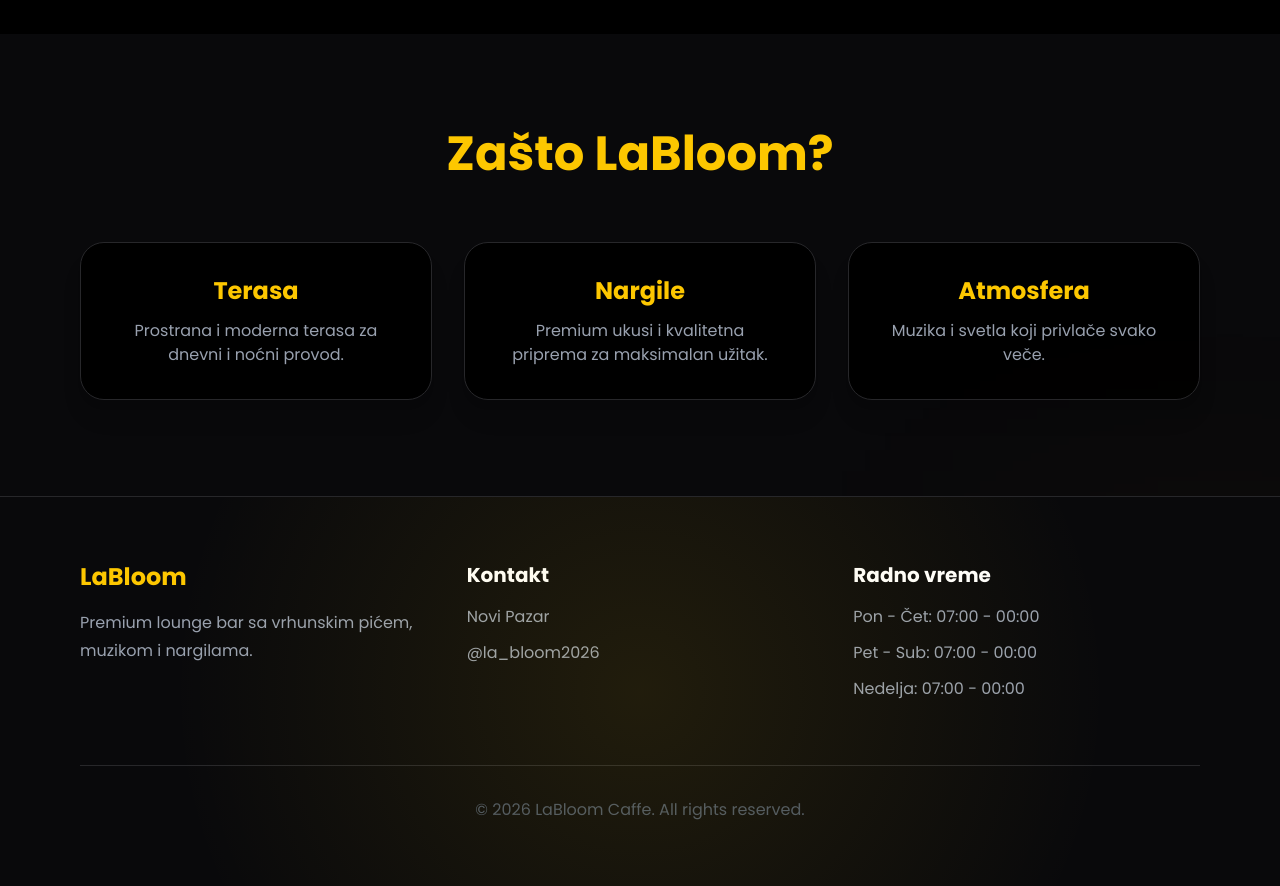
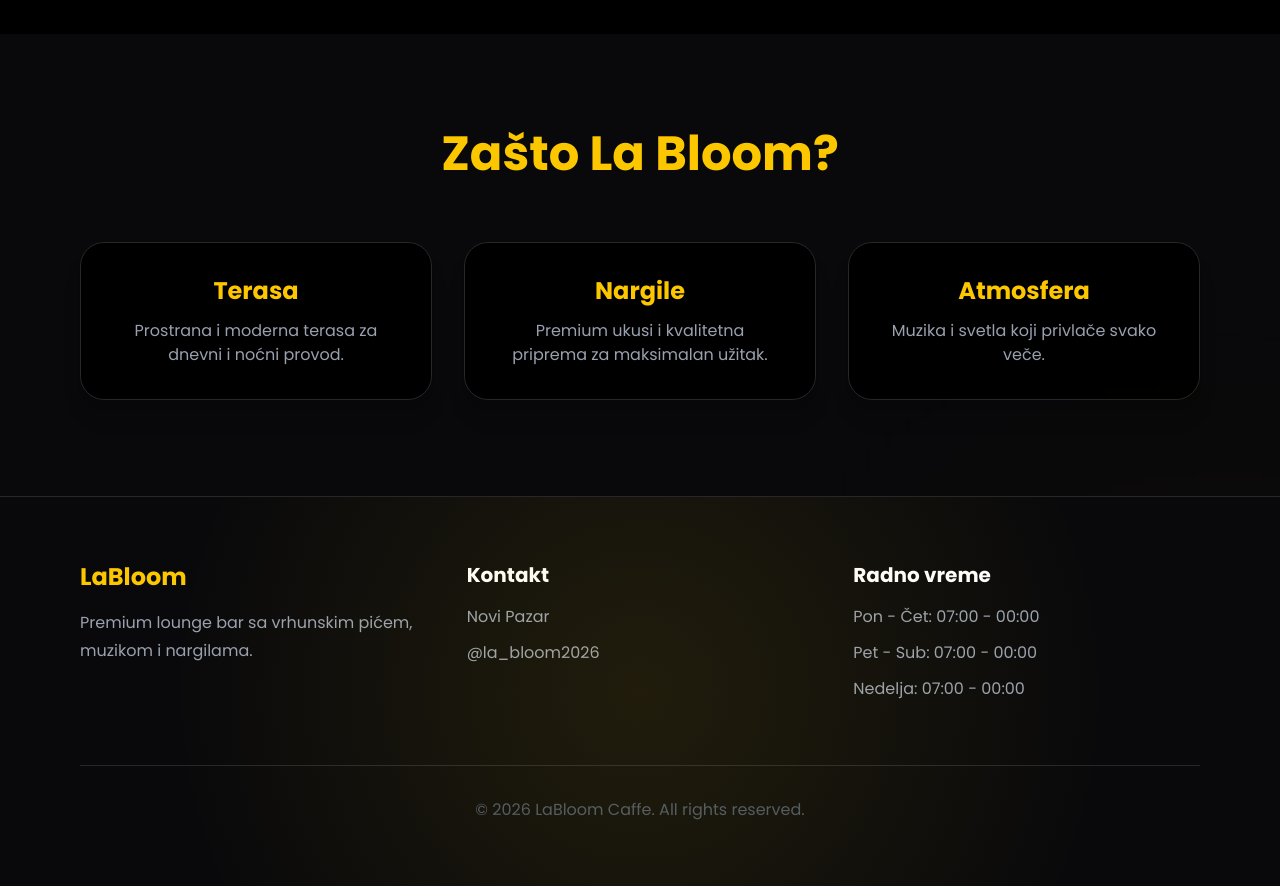
Before and after one commit to alminfazlic96/labloom-site, a React (Vite) app: page / in a window 1280 px wide. Shown: the part 5500-6386 px from the top of the page. Built offline with nearby package versions, Linux system fonts and the light colour scheme.

Commit message:
premium hot drinks and hookah images

```diff
--- a/src/App.tsx
+++ b/src/App.tsx
@@ -305,7 +305,7 @@ className="w-10 h-10 object-contain"
       {/* WHY US */}
       <section className="py-24 px-6 md:px-20 bg-zinc-950">
         <h2 className="text-5xl font-bold text-center text-yellow-400 mb-16">
-          Zašto LaBloom?
+          Zašto La Bloom?
         </h2>
 
         <div className="grid md:grid-cols-3 gap-8">
```
